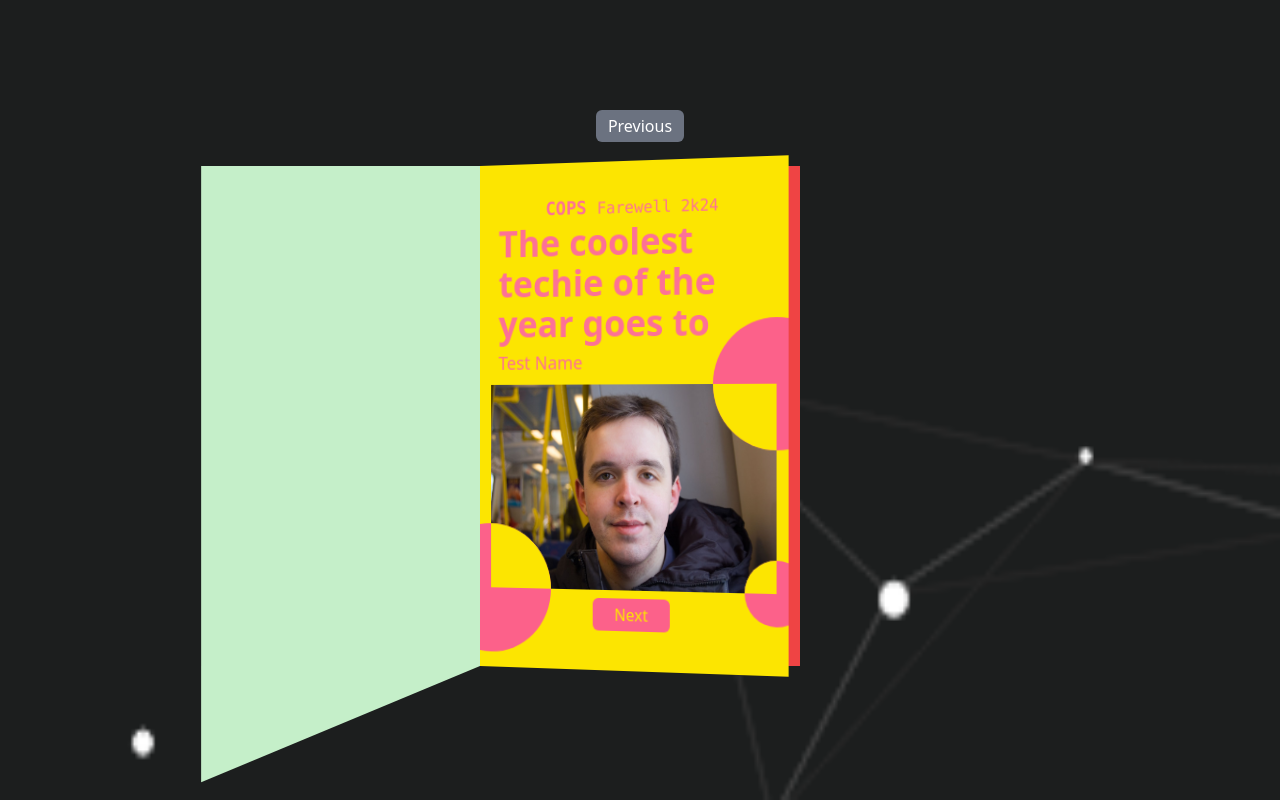
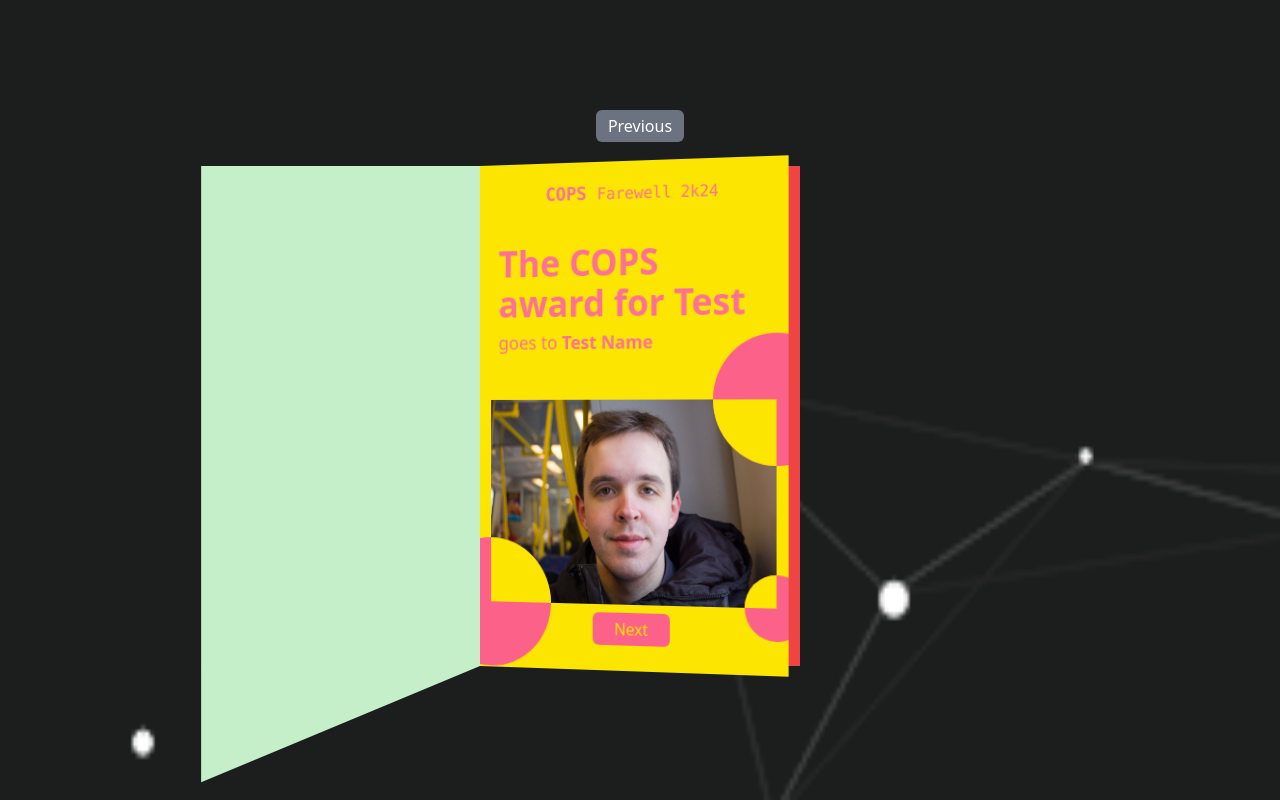
Before and after one commit to Varun-Kolanu/Farewell2k24, a React (Vite) app: page / in a window 1280 px wide. Both pictures are taken after a click on the button "Yayy!". Built offline with nearby package versions, Linux system fonts and the light colour scheme.

Commit message:
add: Card6 and 7

```diff
--- a/package.json
+++ b/package.json
@@ -12,6 +12,7 @@
   "dependencies": {
     "react": "^18.2.0",
     "react-dom": "^18.2.0",
+    "react-icons": "^5.0.1",
     "react-router-dom": "^6.22.3"
   },
   "devDependencies": {
--- a/src/App.jsx
+++ b/src/App.jsx
@@ -6,12 +6,14 @@ import Card4 from "./cards/Card4";
 import Card5 from "./cards/Card5";
 import "./App.css";
 import CanvasBackground from "./CanvasBackground.jsx";
+import Card6 from "./cards/Card6.jsx";
+import Card7 from "./cards/Card7.jsx";
 
 const App = ({ senior }) => {
   const [page, setPage] = useState(1);
 
   const handleNext = () => {
-    if (page < 5) {
+    if (page < 7) {
       console.log("next");
       setPage((prev) => prev + 1);
     }
@@ -24,6 +26,20 @@ const App = ({ senior }) => {
   };
 
   const cards = [
+    <Card7
+      page={page}
+      handleNext={handleNext}
+      handlePrev={handlePrev}
+      key={7}
+      senior={senior}
+    />,
+    <Card6
+      page={page}
+      handleNext={handleNext}
+      handlePrev={handlePrev}
+      key={6}
+      senior={senior}
+    />,
     <Card5
       page={page}
       handleNext={handleNext}
--- a/src/cards/Card2.jsx
+++ b/src/cards/Card2.jsx
@@ -8,7 +8,7 @@ const Card2 = ({ page, handleNext, senior, handlePrev }) => {
           page > 2 && "rotate-y-135"
         } ${
           page == 2 && "rotate-y-20"
-        } overflow-hidden w-80 h-[500px] relative bg-[#fce501] flex flex-col justify-center items-center`}
+        } overflow-hidden w-80 h-[500px] relative bg-[#fce501] flex flex-col justify-around items-center`}
         onClick={() => {
           page > 2 && handlePrev();
         }}
@@ -27,9 +27,11 @@ const Card2 = ({ page, handleNext, senior, handlePrev }) => {
                     text-[#fd7196]
                   text-4xl space-x-3 font-bold font-sans mb-1"
                 >
-                  The coolest techie of the year goes to
+                  The COPS award for {senior.custom_award_title}
                 </span>
-                <span className="text-[#fd7196] text-lg">{senior.name}</span>
+                <span className="text-[#fd7196] text-lg">
+                  goes to <span className="font-semibold">{senior.name}</span>
+                </span>
               </div>
             </div>
 
--- a/src/cards/Card3.jsx
+++ b/src/cards/Card3.jsx
@@ -20,18 +20,15 @@ const Card3 = ({ page, handleNext, senior }) => {
                 <span
                   className="
                     text-white
-                  text-5xl space-x-3 font-bold font-sans mb-2"
+                  text-4xl space-x-3 font-bold font-sans"
                 >
-                  Thanks a lot {senior.gender === "M" ? "bhaiya" : "didi"}
-                </span>
-                <span className="text-white text-lg">
-                  for this year would have been incomplete without you!
+                  In your honour, we have decided to host a dinner
                 </span>
               </div>
             </div>
 
             <div className="w-full h-full flex justify-center items-center">
-              <img src="/face.jpg" className="rounded-full w-48 h-48" />
+              <img src="/face.jpg" className="rounded-full w-56 h-56" />
             </div>
 
             <button
--- a/src/cards/Card4.jsx
+++ b/src/cards/Card4.jsx
@@ -1,4 +1,5 @@
 import React from "react";
+import { IoOpenOutline } from "react-icons/io5";
 
 const Card4 = ({ page, handleNext, handlePrev }) => {
   return (
@@ -21,16 +22,18 @@ const Card4 = ({ page, handleNext, handlePrev }) => {
             </div>
             <div className="pl-5 pr-3 relative mb-2">
               <div className="flex flex-col">
-                <span
-                  className="
-                    text-[#fce501]
-                  text-5xl space-x-3 font-bold font-sans"
-                >
-                  We wish to see you on 17 April
-                </span>
+                <div className="text-4xl space-x-3 font-bold font-sans">
+                  <span className="text-[#fce501]"> Address: Tanish Cafe </span>
+                  <a
+                    href="https://maps.app.goo.gl/ersVG3wZDZdH1WbT7"
+                    className="inline-block ml-4 relative top-1 text-blue-700"
+                    target="_blank"
+                  >
+                    <IoOpenOutline />
+                  </a>
+                </div>
                 <span className="text-[#fce501] text-lg">
-                  at <span className="font-bold">Tanish Dinning Cafe</span> from
-                  6 PM onwards.
+                  at 6 PM, 17 April
                 </span>
               </div>
             </div>
--- a/src/cards/Card5.jsx
+++ b/src/cards/Card5.jsx
@@ -1,10 +1,17 @@
 import React from "react";
 
-const Card5 = ({ page, handleNext }) => {
+const Card5 = ({ page, handleNext, handlePrev }) => {
   return (
-    <div className={`perspective-5 absolute`}>
+    <div className={`perspective-5 ${page > 5 && "w-0 h-0"} absolute`}>
       <div
-        className={`transition-all duration-1000 origin-left overflow-hidden w-80 h-[500px] relative bg-[#2f46ba] flex flex-col items-center`}
+        className={`transition-all duration-1000 origin-left ${
+          page > 5 && "rotate-y-135"
+        } ${
+          page == 5 && "rotate-y-20"
+        } overflow-hidden w-80 h-[500px] relative bg-[#2f46ba] flex flex-col items-center z-40`}
+        onClick={() => {
+          page > 5 && handlePrev();
+        }}
       >
         {page == 5 && (
           <>
@@ -13,13 +20,19 @@ const Card5 = ({ page, handleNext }) => {
                 COPS Farewell
               </span>
             </div>
-            <div className="w-full h-full z-30">
+            <div className="w-full h-full z-30 flex flex-col items-center">
               <img src="/face.jpg" className="w-full h-[80%] py-8 px-12 z-20" />
-              <span className="flex justify-center z-30 pl-4 pr-1 text-[#2f46ba] font-bold text-lg">
+              <span className="flex justify-center z-30 pl-4 pr-1 text-[#2f46ba] font-bold text-lg relative -top-3">
                 Do not forget to carry your invite! The dress code is
                 traditionals.
               </span>
             </div>
+            <button
+              onClick={handleNext}
+              className="bg-[#2f46ba] text-[#1ed760] px-3 py-1 rounded-md w-20 h-8 absolute bottom-3 z-30"
+            >
+              Next
+            </button>
             <div className="border-b-[#1ed760] border-b-[350px] border-x-[50px] w-0 h-0 border-t-0 border-x-transparent absolute bottom-14 -left-6 rotate-[30deg] z-30"></div>
             <div className="border-b-[#1ed760] border-b-[600px] border-x-[200px] w-0 h-0 border-t-0 border-x-transparent absolute -bottom-24 -left-4 rotate-[25deg]"></div>
             <div className="border-b-[#1ed760] border-b-[350px] border-x-[60px] w-0 h-0 border-t-0 border-x-transparent absolute -bottom-8 -right-20 rotate-[30deg] z-20"></div>
--- /dev/null
+++ b/src/cards/Card6.jsx
@@ -0,0 +1,59 @@
+import React from "react";
+
+const Card6 = ({ page, handleNext, senior, handlePrev }) => {
+  return (
+    <div className={`perspective-6 ${page > 6 && "w-0 h-0"} absolute`}>
+      <div
+        className={` transition-all duration-1000 origin-left ${
+          page > 6 && "rotate-y-135"
+        } ${
+          page == 6 && "rotate-y-20"
+        } overflow-hidden w-80 h-[500px] relative bg-[#e0ff08] flex flex-col justify-around items-center`}
+        onClick={() => {
+          page > 6 && handlePrev();
+        }}
+      >
+        {page == 6 && (
+          <>
+            <div className="text-[#a327f0] font-mono">
+              <span className="font-bold text-lg"> COPS </span>{" "}
+              <span> Farewell 2k24 </span>
+            </div>
+
+            <div className="pl-5 pr-3 relative mb-2">
+              <div className="flex flex-col">
+                <span
+                  className="
+                    text-[#a327f0]
+                  text-4xl space-x-3 font-bold font-sans mb-1"
+                >
+                  The dress code is Traditionals
+                </span>
+              </div>
+            </div>
+
+            <div className="w-full px-3 flex flex-col items-center justify-between relative">
+              <div className="relative">
+                <div className="bg-[#a327f0] w-32 h-32 rounded-full absolute -top-16 -right-16"></div>
+                <div className="bg-[#e0ff08] w-16 h-16 rounded-bl-full absolute top-0 right-0"></div>
+
+                <div className="bg-[#a327f0] w-32 h-32 rounded-full absolute -bottom-16 -left-16"></div>
+                <div className="bg-[#e0ff08] w-16 h-16 rounded-tr-full absolute bottom-0 left-0"></div>
+
+                <img src="/face.jpg" className="w-full h-full mb-2 z-10" />
+              </div>
+              <button
+                onClick={handleNext}
+                className="bg-[#a327f0] text-[#e0ff08] px-3 py-1 rounded-md w-20 h-8 m-2"
+              >
+                Next
+              </button>
+            </div>
+          </>
+        )}
+      </div>
+    </div>
+  );
+};
+
+export default Card6;
--- /dev/null
+++ b/src/cards/Card7.jsx
@@ -0,0 +1,38 @@
+import React from "react";
+
+const Card7 = ({ page, handleNext, handlePrev }) => {
+  return (
+    <div className={`perspective-1 ${page > 7 && "w-0 h-0"} absolute`}>
+      <div
+        className={` transition-all duration-1000 origin-left overflow-hidden w-80 h-[500px] relative bg-[#f95d42] flex flex-col justify-center items-center`}
+        onClick={() => {
+          page > 7 && handlePrev();
+        }}
+      >
+        {page == 7 && (
+          <>
+            <div className="p-9 ">
+              <div className="text-5xl space-x-3 font-bold font-sans z-10 relative top-2 left-2 ">
+                <span
+                  className="
+                  text-green-400
+                  relative -left-3
+                  [word-spacing:5px]"
+                >
+                  Are You Ready To Dive Into Nostalgia?
+                </span>
+              </div>
+            </div>
+
+            <div className="absolute bottom-4 text-red-500 font-sans">
+              <span className="font-bold text-lg"> COPS </span>{" "}
+              <span> Farewell 2k24 </span>
+            </div>
+          </>
+        )}
+      </div>
+    </div>
+  );
+};
+
+export default Card7;
--- a/src/index.css
+++ b/src/index.css
@@ -45,6 +45,12 @@
     perspective-origin: right;
   }
 
+  .perspective-5 {
+    perspective: 5200px;
+    -webkit-perspective: 5200px;
+    perspective-origin: right;
+  }
+
   .perspective-normal {
     perspective: 1000px;
     -webkit-perspective: 1000px;
```
Also changed, not shown: src/main.jsx (+27 -0 lines), 1 other file (tests, documents, lock files or other folders).
